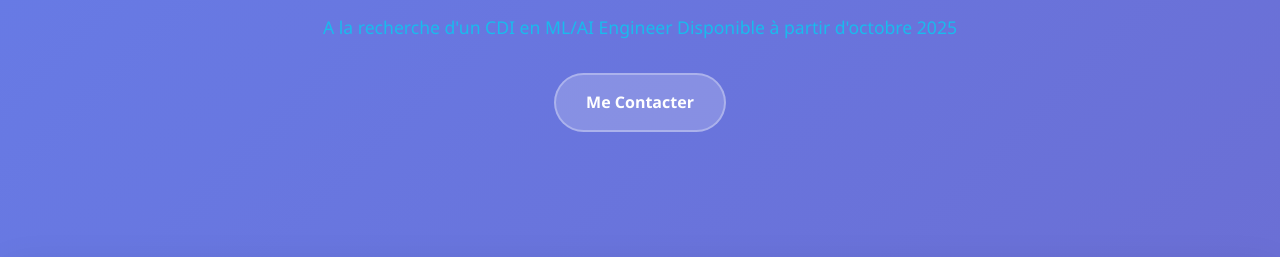
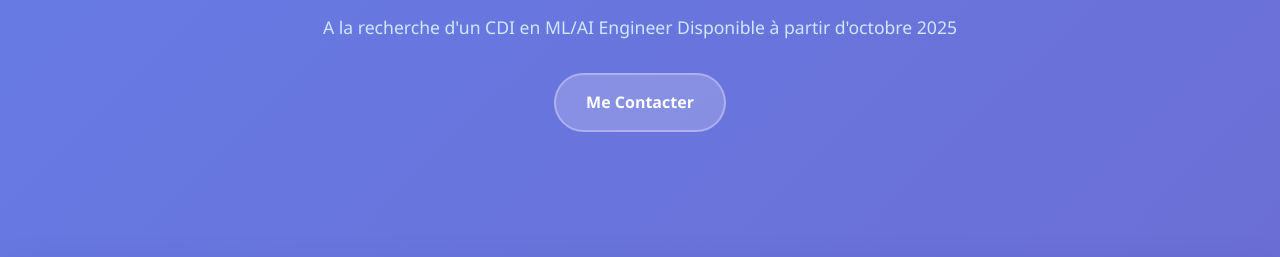
Before and after one commit to MorNdour/portofolioDeMor, a plain HTML site: page index.html in a window 1280 px wide. Shown: the part 543-800 px from the top of the page. Drawn offline with Linux system fonts and the light colour scheme.

Commit message:
modifications

```diff
--- a/index.html
+++ b/index.html
@@ -813,7 +813,7 @@
                 <p style="font-size: 1rem; line-height: 1.7; margin-bottom: 1rem; max-width: 800px; margin-left: auto; margin-right: auto;">
                     Ingénieur de conception en informatique, et titulaire d'un Master en Data & AI, je transforme les enjeux métiers en systèmes intelligents opérationnels. Mon approche combine <strong>expertise technique</strong> (conception, déploiement, MLOps) et <strong>alignement business</strong>, avec un focus sur l'impact tangible.
                 </p>
-                <p style="font-size: 1.1rem; margin-bottom: 2rem; color: rgb(25, 187, 237);">A la recherche d'un CDI en ML/AI Engineer Disponible  à partir d'octobre 2025</p>
+                <p style="font-size: 1.1rem; margin-bottom: 2rem; color: #D0E8FF;">A la recherche d'un CDI en ML/AI Engineer Disponible  à partir d'octobre 2025</p>
                 <a href="#contact" class="cta-button">Me Contacter</a>
             </div>
         </section>
```
